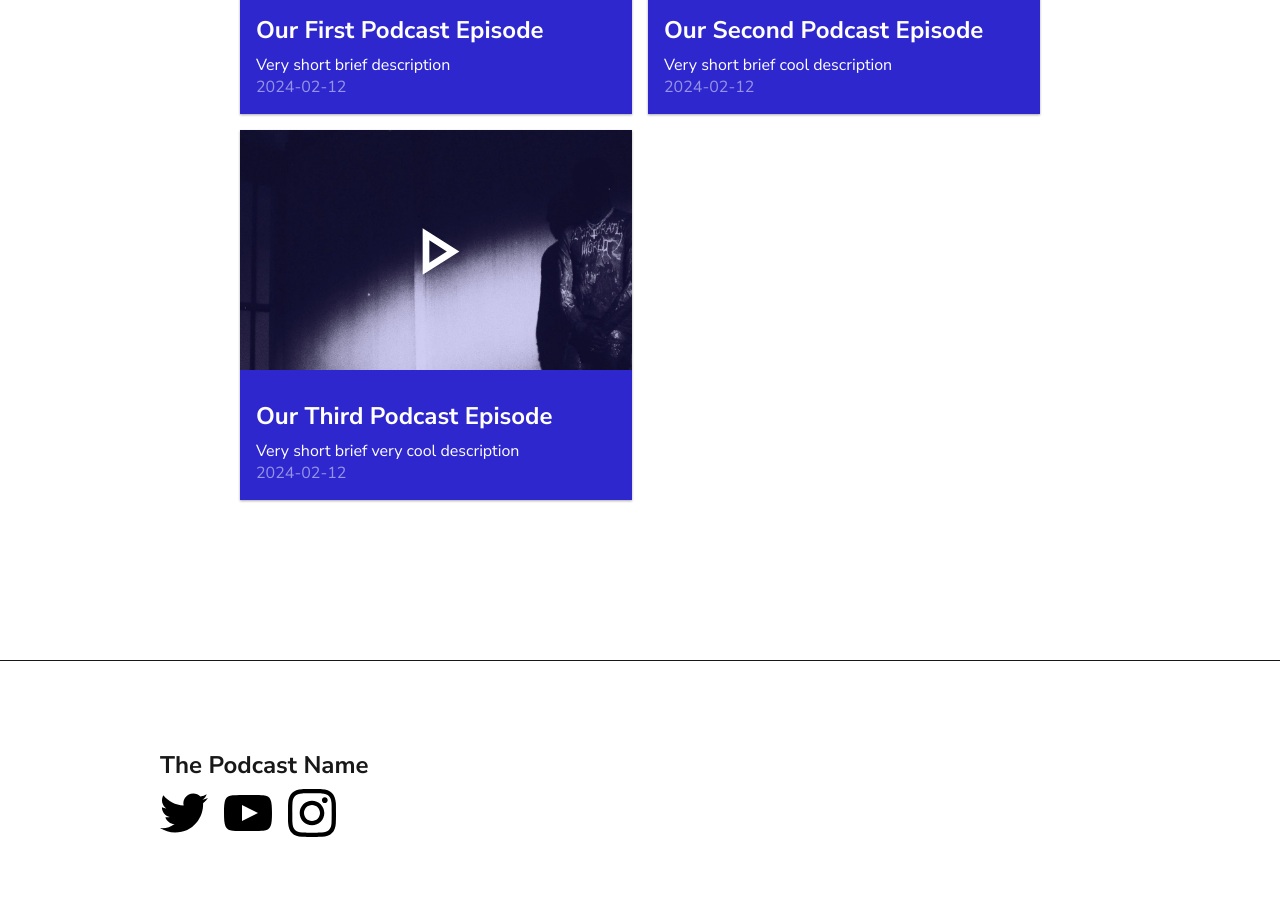
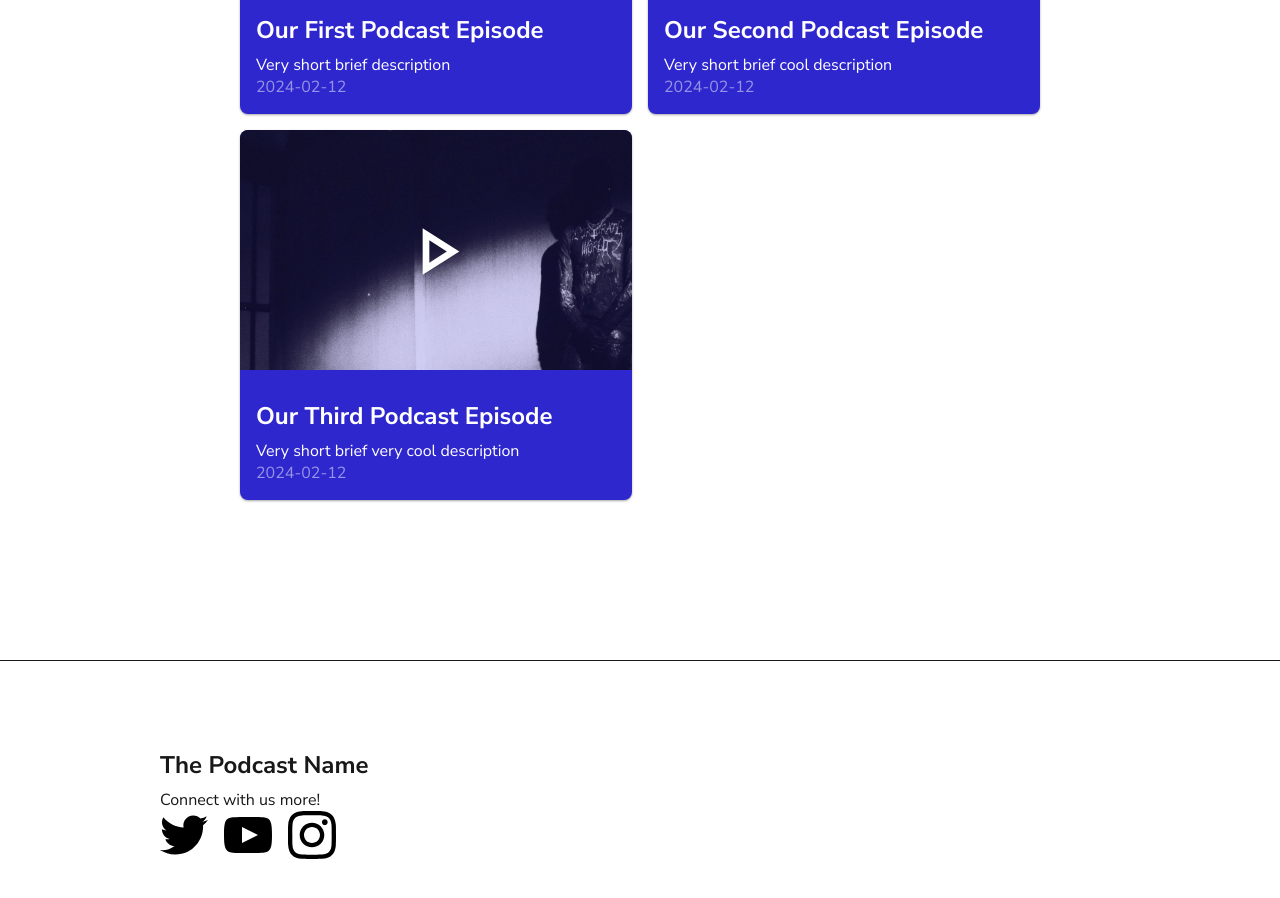
Before and after one commit to CKAY-9/podcast-website, a plain HTML site: page index.html in a window 1280 px wide. Shown: the part 1400-2298 px from the top of the page. Drawn offline with Linux system fonts and the light colour scheme.

Commit message:
No commit message.

```diff
--- a/index.html
+++ b/index.html
@@ -27,6 +27,7 @@
     </main>
     <footer>
       <h2 id="podcast_name_footer">The Podcast Name</h2>
+      <span>Connect with us more!</span>
       <section class="socials" id="socials">
       </section>
     </footer>
--- a/style.css
+++ b/style.css
@@ -118,6 +118,7 @@ footer {
   transform: scale(1);
   box-shadow: var(--secondary-shadow);
   transition: 0.35s ease transform, 0.35s ease box-shadow;
+  border-radius: 0.5rem;
 }
 
 .episode:hover {
@@ -131,6 +132,8 @@ footer {
 
 .episode img {
   width: 100%;
+  border-top-left-radius: 0.5rem;
+  border-top-right-radius: 0.5rem;
   height: 15rem;
   object-fit: cover;
   filter: opacity(0.8);
```
